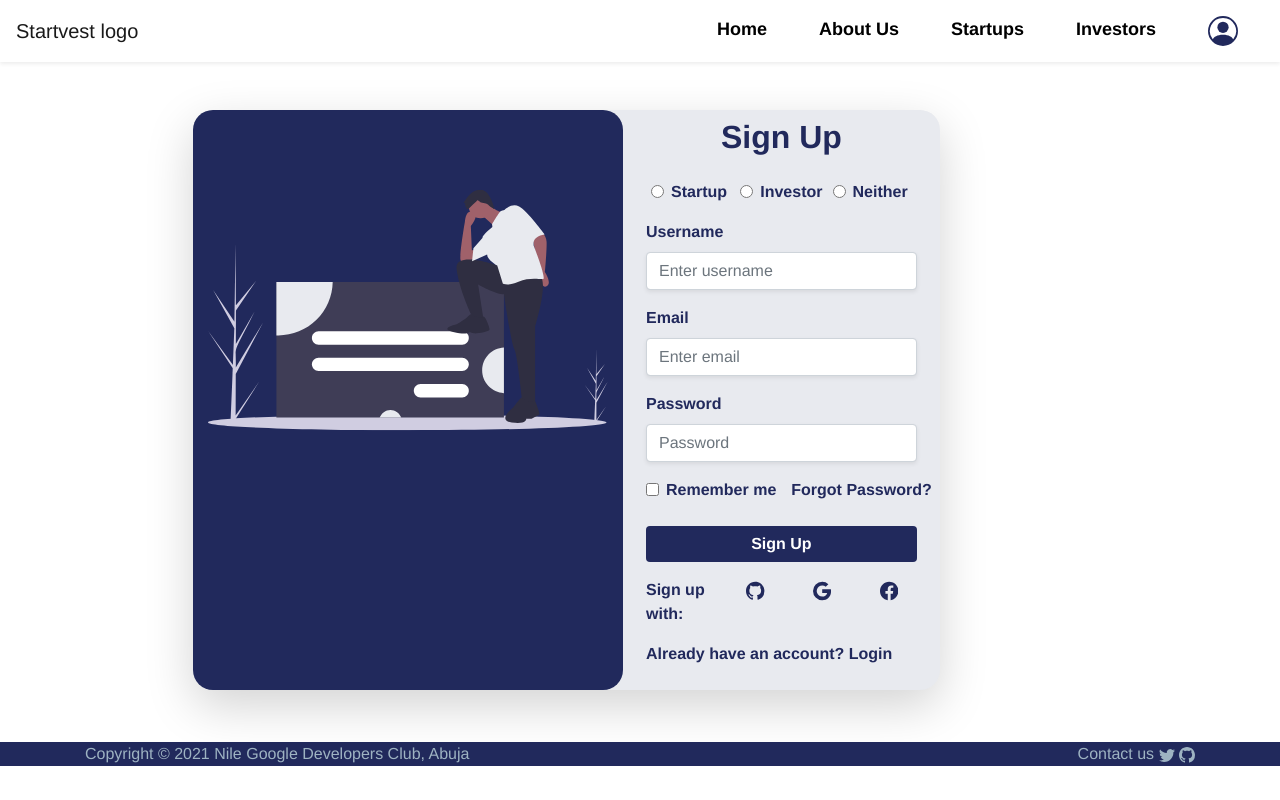
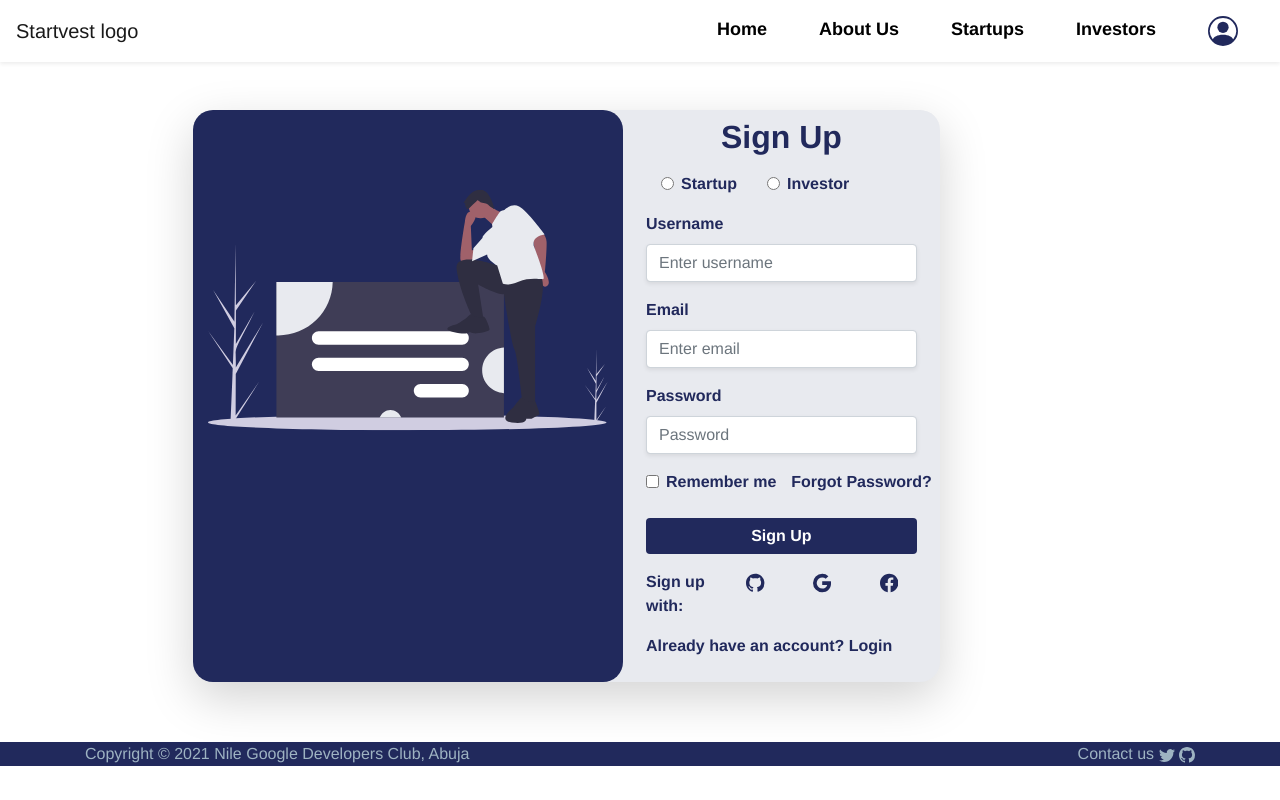
Before and after one commit to Tamunokorite/startvest-phase-1, a React (Create React App) app in the folder frontend/: page /profile in a window 1280 px wide. Built offline with nearby package versions, Linux system fonts and the light colour scheme.

Commit message:
Profile and Investors edited

```diff
--- a/frontend/src/Profile/profile.js
+++ b/frontend/src/Profile/profile.js
@@ -96,13 +96,11 @@ class profile extends React.Component {
                               <Col className='form_items'>
                                    <h2>Sign Up</h2>
                               <Form >
-                                   <fieldset>
-                                   <Form.Row className='user_type'>
-                                        <Col><Form.Check type='radio'  label="Startup" /></Col>
-                                        <Col><Form.Check type='radio'  label="Investor" /></Col>
-                                        <Col><Form.Check type='radio' label="Neither" /></Col>
-                                   </Form.Row>
-                                   </fieldset>
+
+                                   <Form.Group as={Row} className='user_type'>
+                                   <Col sm='auto'> <Form.Check type="radio" label="Startup" name="formHorizontalRadios"  /></Col>
+                                   <Col sm='auto'> <Form.Check type="radio" label="Investor" name="formHorizontalRadios" /></Col>
+                                   </Form.Group>
 
 
                                    <Form.Row>
--- a/frontend/src/Startups/startups.js
+++ b/frontend/src/Startups/startups.js
@@ -187,7 +187,7 @@ class Startup extends React.Component {
                                    <p>{val.description}</p>
                                    <Row>
                                         <Col className='col-startup-sm' >{val.industry}</Col>
-                                        {(val.job) ? <Col className='col-startup-job' onClick={() => {this.setState({view: 'job', id: index})}}>{Object.keys(val.job).length} jobs</Col> :''}
+                                        {(val.job) ? <Col className='col-startup-job' onClick={() => {this.setState({view: 'job', id: index})}}>{Object.keys(val.job).length} job</Col> :''}
                                    </Row>
                               </Col>
                     )}
```
